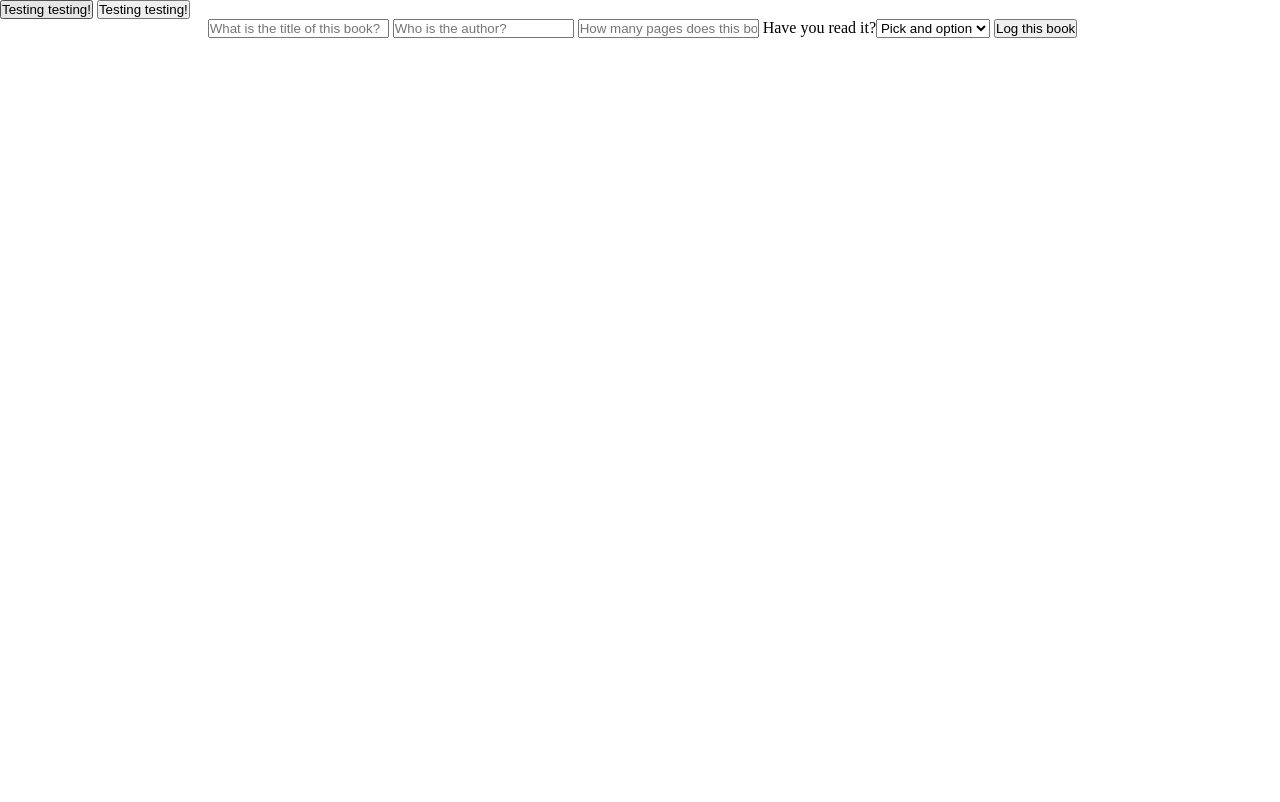
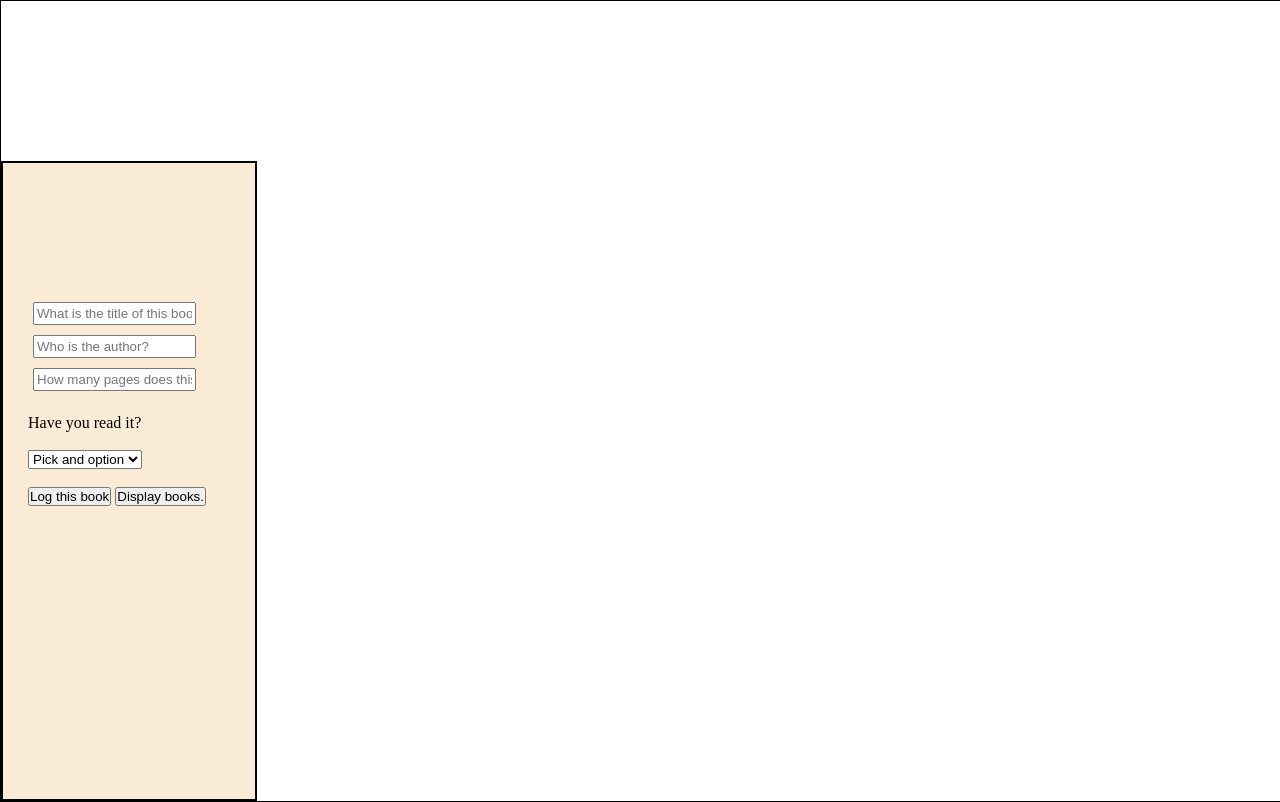
Before and after one commit to RobotCunning/Library, a plain HTML site: page index.html in a window 1280 px wide. Drawn offline with Linux system fonts and the light colour scheme.

Commit message:
I have managed to create a form that takes the details given, then puts them into a div. the only issue is when adding a second book, it reprints the whole array and does so in the first div whilst still creating a second "card". i have written some thoughts in the js file

```diff
--- a/index.html
+++ b/index.html
@@ -8,27 +8,30 @@
 </head>
 <body>
     <div class="container">
-        <div class="bookForm">
-        <fieldset>
+        <div class="sideBar">
+            <div class="bookInput">
+                <fieldset>
             <form id="form">
             <input type="text" placeholder="What is the title of this book?" id="bookTitle">
             <input type="text" placeholder="Who is the author?" id="bookAuthor">
             <input type="tel" placeholder="How many pages does this book have?" id="bookPages">
-            <label name="readyesorno">Have you read it?<select name="readyesorno" id="bookRead">
+            <br>
+            <label name="readyesorno"><br>Have you read it?</br><br><select name="readyesorno" id="bookRead">
                 <option>Pick and option</option>
                 <option value="Yes">Yes</option>
                 <option value="No">No</option>
             </select></label>
+            <br>
+            <br>
+            <button type="submit" id="bookSubmit" onclick="AddToLibrary()">Log this book</button>
+            <button id="userinput" onclick="DisplayBooks()">Display books. </button>
+            </form>
+                </fieldset>
+            </div>
+        </div>
 
-        <button type="submit" id="bookSubmit" onclick="Book()">Log this book</button>
-        </form></fieldset>
-        <div class="bookList">
-
-        </div>
-        </div>
-    <div class="updateBox">
-        <button id="userinput" onclick="AddToLibrary()">Testing testing! </button>
-    <button id="userinput" onclick="DisplayBooks()">Testing testing! </button>
+    <div class="bookDisplay">
+        <!--<div class="bookCard"></div>!-->
     </div>
 </div>
 
--- a/script.js
+++ b/script.js
@@ -4,7 +4,6 @@ const myLibrary = [];
 //let pages = document.getElementById("bookPages");
 //let read = document.getElementById("bookRead");
 //let submit = document.getElementById("bookSubmit");
-const update = new Book();
 const form = document.getElementById("form");
 form.addEventListener("submit", function(event) {
     event.preventDefault(); // Prevents the form from submitting and the page from reloading
@@ -26,7 +25,6 @@ function AddToLibrary(){
     let author = document.getElementById("bookAuthor");
     let pages = document.getElementById("bookPages");
     let read = document.getElementById("bookRead");
-
     let book = new Book(title.value, author.value, pages.value, read.value);
     myLibrary.push(book); //may not be correct but its basically what i want to do, add the book to
 }
@@ -34,10 +32,28 @@ function AddToLibrary(){
 function DisplayBooks(){
     for(i=0; i<myLibrary.length; i++){
         let book = myLibrary[i];
+
+        let bookCard = document.createElement('div');
+        bookCard.className = "bookCard"
+        document.querySelector('.bookDisplay').appendChild(bookCard);
+
+        document.querySelector('.bookCard').append(JSON.stringify(book['title'] + ", " + book['author'] + ", " + book['pages'] + ", " + book['read']))
+
+        // The plan is to have someone enter the book, then update the library when they add the book. then have the library automatically create the div and place the details
+        // in the div to display then on the "book shelf". the current issue is that when we are adding a book, it is firstly reprinting the first item on the array and secondly
+        // printing into the next div that is being created.
+        //things to do:
+        //1) find a way to print only the most recently added book from array, maybe using pop or a new array etc
+        //2) find a way to add to a new div which the new book data gets added to and without creating excess empty divs, look into queryselectorall, seems interesting
         console.log(book);
         //add books to "cards" on the page
     }
 }
 
-
-//aGameOfThrones.info();
+function addItems(){
+    myLibrary.forEach(item => {
+        let p = document.createElement('p');
+        p.innerText = item;
+        document.querySelector('#bookShelf').append(JSON.stringify(p))
+    });
+}
--- a/styles.css
+++ b/styles.css
@@ -9,13 +9,28 @@ body{
 }
 
 .container{
+    border: 1px solid black;
+    height: 100vh;
+    width: 100vw;
     display:grid;
-    grid-template-rows: 1fr 5fr;
+    grid-template-rows: 1fr 4fr;
+    grid-template-columns: 1fr 4fr;
 }
 
-.bookform{
-    grid-row:2/3;
+.sideBar {
+    border: 1px solid black;
+    grid-area: 2/1/3/2;
     background-color: antiquewhite;
+    display: grid;
+
+
+}
+
+.bookInput{
+    display: grid;
+    grid-template-rows: 3fr 1fr;
+    border: 1px solid black;
+    grid-row: 1/2;
 }
 
 fieldset{
@@ -23,10 +38,35 @@ fieldset{
     border-style: none;
     margin-left: 5px;
     justify-content: center;
-    padding: 0px;
+    align-items: center;
+    padding: 10px;
 }
 
 
+#form{
+    padding: 10px;
+}
+input {
+    width:75%;
+    padding: 2px;
+    margin: 5px;
+}
 .updateBox{
-    grid-row: 1/2;
+    grid-row: 2 / 3;
+    border: 1px solid black;
 }
+
+.bookDisplay {
+    display: grid;
+    grid-area: 2/2/3/3;
+    grid-template-columns: repeat(auto-fill, minmax(min(15rem, 100%), 1fr));
+    grid-template-rows: repeat(auto-fill, minmax(min(15rem, 100%), 1fr));
+}
+
+.bookCard {
+    background-color: seagreen;
+    color: antiquewhite;
+    height: 100px;
+    width: 100px;
+    text-align: center;
+}
```
